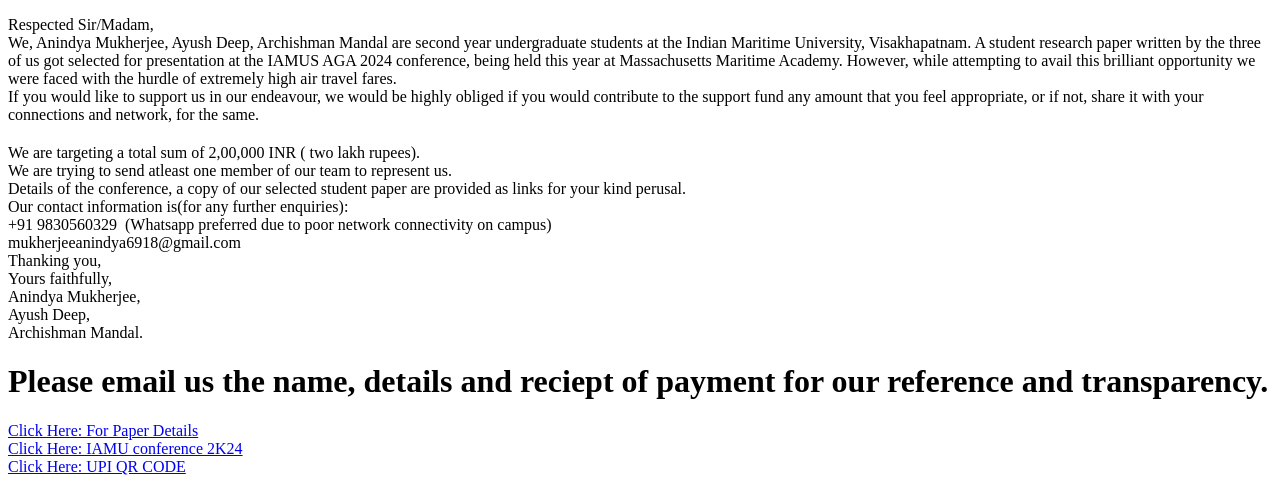
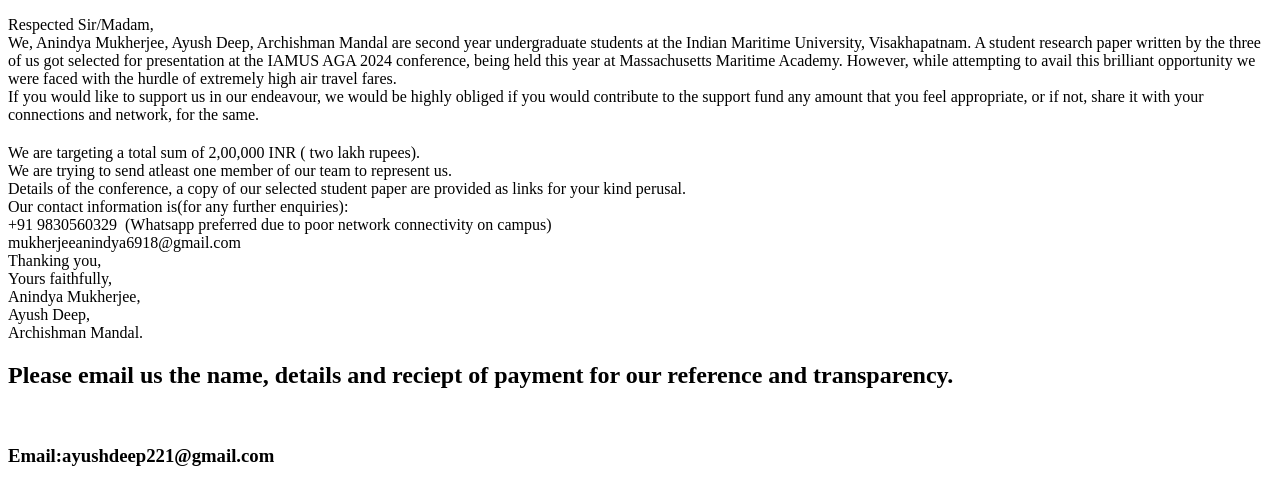
Before and after one commit to Ayush-Deep/Ayush-Deep.github.io, a plain HTML site: page index.html in a window 1280 px wide. Shown: the top 483 px of the page. Drawn offline with Linux system fonts and the light colour scheme.

Commit message:
Update index.html

```diff
--- a/index.html
+++ b/index.html
@@ -25,7 +25,8 @@
         Ayush Deep,<br/>
         Archishman Mandal.
     </p>
-    <h1>Please email us the name, details and reciept of payment for our reference and transparency.</h1>
+    <h2>Please email us the name, details and reciept of payment for our reference and transparency.</h2><br/>
+    <h3>Email:ayushdeep221@gmail.com</h3>
     <a href="https://drive.google.com/drive/folders/1fdUpoY9vWvKVtOtvsvDP7k88fUW6BSfw?usp=sharing"> Click Here: For Paper Details</a>
     <br>
     <a href="https://aga24.maritime.edu/"> Click Here: IAMU conference 2K24</a>
```
